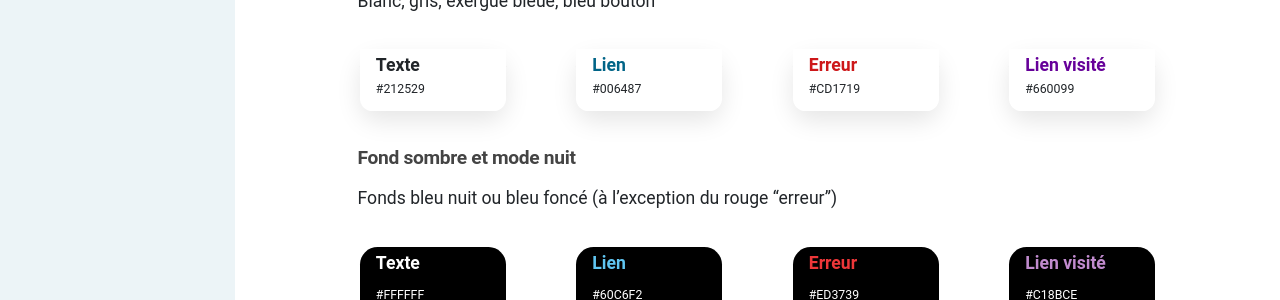
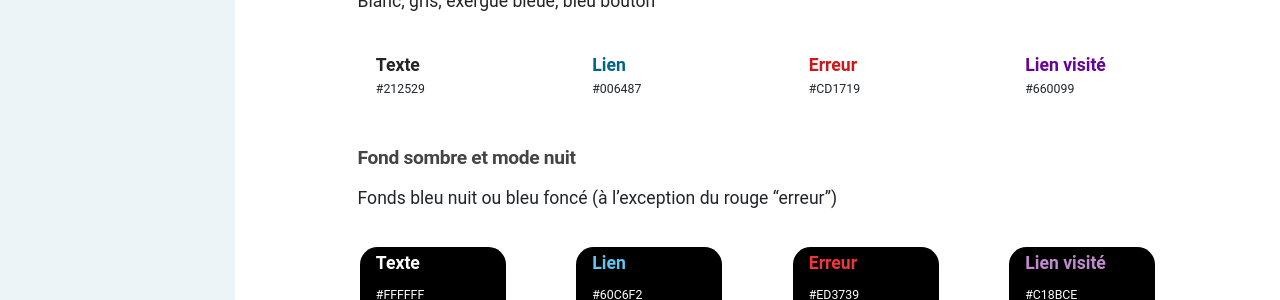
Before and after one commit to LJ59/d59-system, a Jekyll site: the page built from styles/03-color.md, in a window 1280 px wide and 1400 px high, scrolled down 1725 px. Shown: the part 390-690 px from the top of the window. Built offline with Jekyll 4.4.1, drawn with Linux system fonts in a browser that asks for light colours.

Commit message:
Update _color-preview.scss

```diff
--- a/_sass/components/_color-preview.scss
+++ b/_sass/components/_color-preview.scss
@@ -34,7 +34,7 @@
     background-color: #021720;
     box-sizing: content-box;
     min-width: 8.3em;
-    box-shadow: 0 10px 24px 0 rgba(0,0,0,.1);
+//     box-shadow: 0 10px 24px 0 rgba(0,0,0,.1);
     border-radius: 1em;
     display: inline-block;
 }
```
